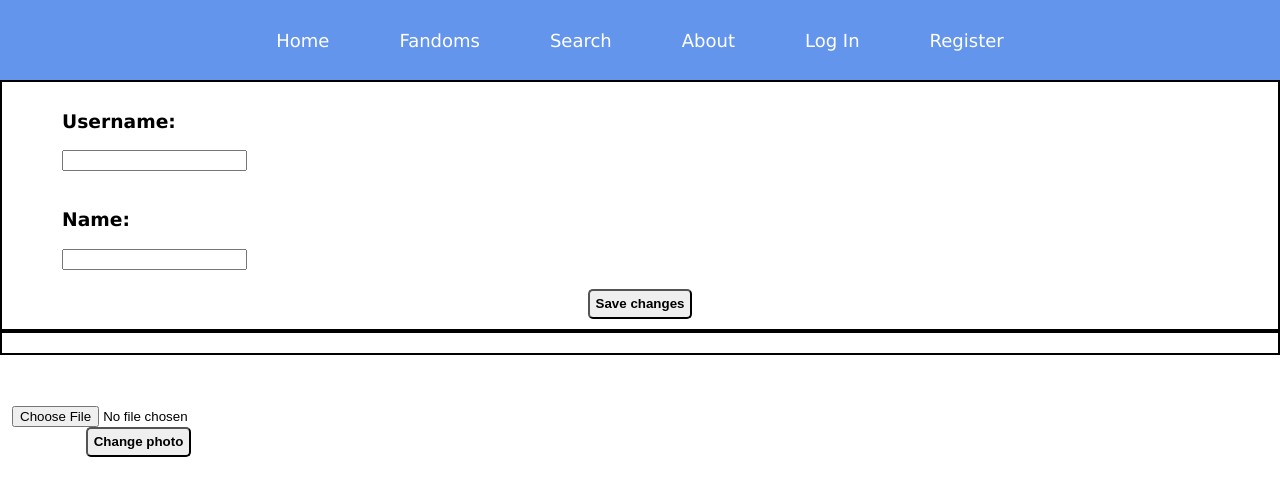
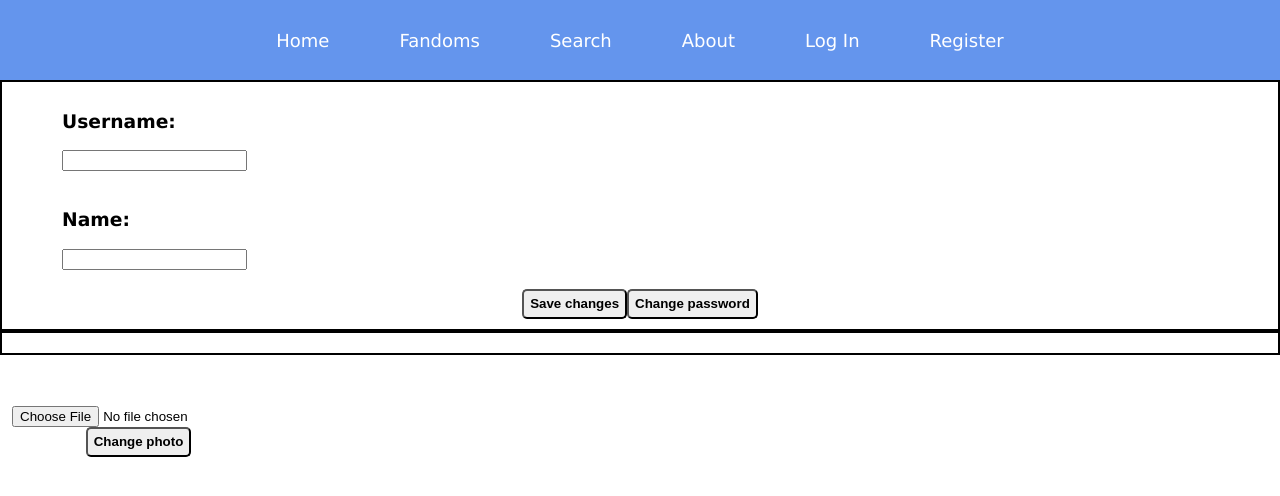
Before and after one commit to maryzarovska/testw, a React (Create React App) app in the folder client/: page /settings in a window 1280 px wide. Shown: the top 496 px of the page. Built offline with nearby package versions, Linux system fonts and the light colour scheme; no server answers.

Commit message:
update settings

```diff
--- a/client/src/Profile.tsx
+++ b/client/src/Profile.tsx
@@ -115,8 +115,6 @@ function Profile() {
                     :
                     <></>
                 }
-                <input type="file" onChange={handleFileChange} /><br />
-                <button style={{ width: 'auto' }} onClick={sendPhoto}>Change photo</button>
             </div>
             <div className='info'>
                 <div className='posUser'><h3>Username: </h3> {user?.username}</div> <br />
--- a/client/src/Settings.tsx
+++ b/client/src/Settings.tsx
@@ -30,6 +30,10 @@ function Settings() {
             setErrorMessage(error.response.data.message);
             console.log(error.response.data.message);
         })
+    }
+
+    function changePassword() {
+
     }
 
     function sendPhoto() {
@@ -88,6 +92,7 @@ function Settings() {
                 <div className='posUser'><h3>Username: </h3> <input type="text" onChange={event => setUsername(event.target.value)} value={username} /></div> <br />
                 <div className='posUser'><h3>Name: </h3> <input type="text" onChange={event => setName(event.target.value)} value={name} /> </div> <br />
                 <button style={{ width: 'auto' }} onClick={saveChanges}>Save changes</button>
+                <button style={{ width: 'auto' }} onClick={changePassword}>Change password</button>
 
             </div>
 
```
